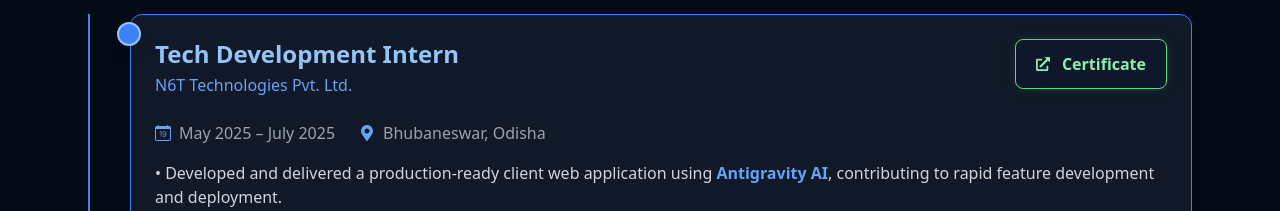
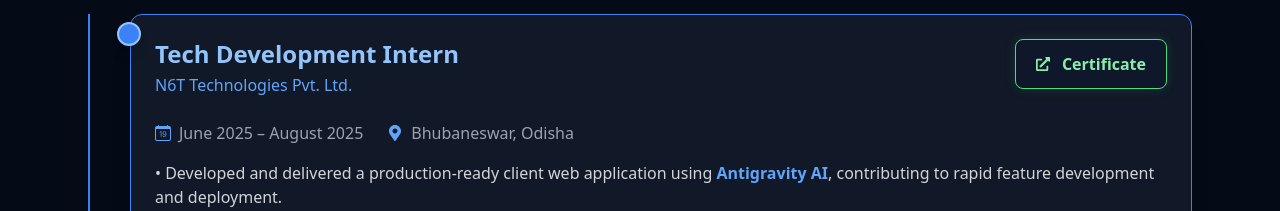
Before and after one commit to DibyanshuSah/My_Portfolio, a React (Vite) app: page / in a window 1280 px wide. Shown: the part 3680-3891 px from the top of the page. Built offline with nearby package versions, Linux system fonts and the light colour scheme.

Commit message:
Updated Experience

```diff
--- a/src/sections/Experience.jsx
+++ b/src/sections/Experience.jsx
@@ -50,7 +50,7 @@ const Experience = () => {
             <div className="flex items-center gap-6 text-gray-400 mt-6 mb-4 flex-wrap">
               <span className="flex items-center gap-2">
                 <BsCalendarDate className="text-blue-400" />
-                May 2025 – July 2025
+                June 2025 – August 2025
               </span>
 
               <span className="flex items-center gap-2">
```
